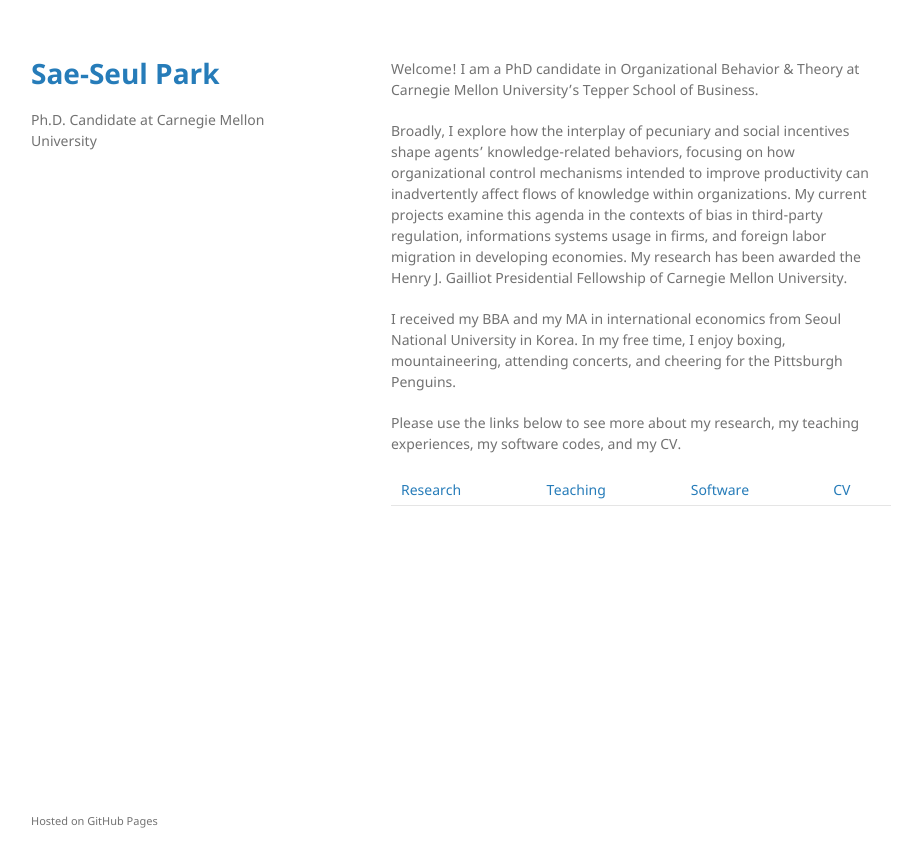
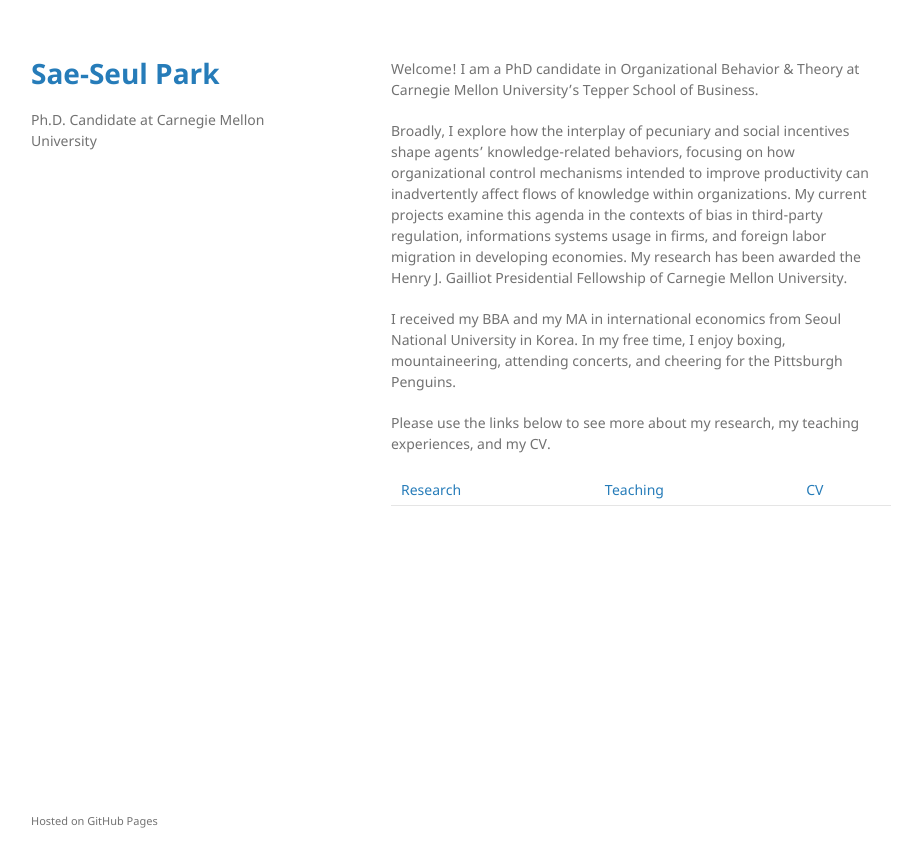
Before and after one commit to saepark/saepark.github.io, a Jekyll site: the page built from index.md, in a window 1280 px wide. Shown: the top 867 px of the page, without its empty margins (179-1078 px from the left). Built offline with Jekyll 4.4.1, drawn with Linux system fonts in a browser that asks for light colours; our own code applies the rules of GitHub Pages for plain Markdown files.

Commit message:
Update index.md

```diff
--- a/index.md
+++ b/index.md
@@ -4,6 +4,6 @@
 
 I received my BBA and my MA in international economics from Seoul National University in Korea. In my free time, I enjoy boxing, mountaineering, attending concerts, and cheering for the Pittsburgh Penguins.
 
-Please use the links below to see more about my research, my teaching experiences, my software codes, and my CV.
+Please use the links below to see more about my research, my teaching experiences, and my CV.
 
-[Research](./research.html) | [Teaching](./teaching.html) | [Software](./software.html) | [CV](./CV.html)
+[Research](./research.html) | [Teaching](./teaching.html) | [CV](./CV.html)
```
